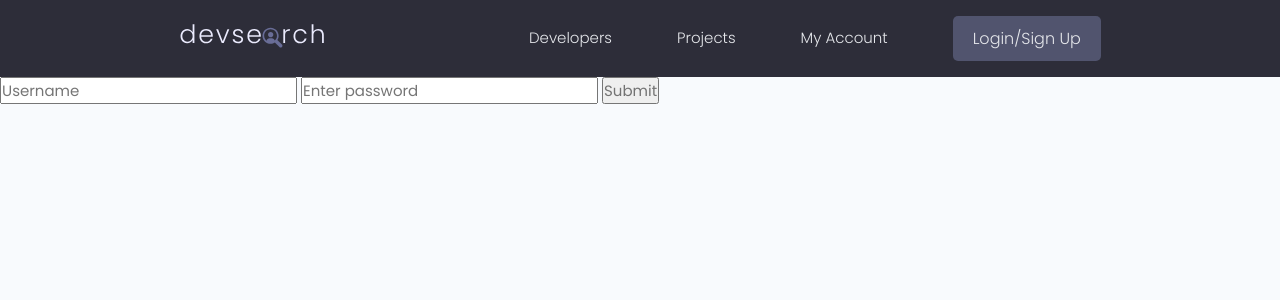
After one commit to sandeshghimire2020/Webdev_with_django, a Django app: page /login/ in a window 1280 px wide. The commit adds this page. Shown: the top 300 px of the page. Run offline with Django 4.2, Linux system fonts and the light colour scheme; some libraries are stand-ins or nearby versions.

Commit message:
User Login

```diff
--- a/WebApp1/base/views.py
+++ b/WebApp1/base/views.py
@@ -1,5 +1,6 @@
 from django.shortcuts import render, redirect
 from django.http import HttpResponse
+from django.contrib.auth.decorators import login_required
 from .models import Project
 from .forms import ProjectForm
 # Create your views here.
@@ -17,6 +18,7 @@ def project(request,pk):
     ProjectObj=Project.objects.get(id=pk)
     return render(request,'base/Project.html',{'cont':ProjectObj})
 
+@login_required(login_url="login")
 def createProject(request):
     form = ProjectForm()
     if request.method =='POST':
@@ -27,6 +29,7 @@ def createProject(request):
     Context={'form':form}
     return render(request,"base/project_form.html",Context )
 
+@login_required(login_url="login")
 def updateProject(request, pk):
     editProject = Project.objects.get(id=pk) #we are taking pk of the project where user clicked edit
     forms = ProjectForm(instance = editProject) #sending the instance that we got to the form
@@ -38,6 +41,7 @@ def updateProject(request, pk):
     Context={'form':forms}
     return render(request,"base/project_form.html",Context)
 
+@login_required(login_url="login")
 def deleteProject (request, pk):
     deleteProject = Project.objects.get(id=pk)
     if request.method == 'POST':
--- a/WebApp1/templates/main.html
+++ b/WebApp1/templates/main.html
@@ -23,6 +23,14 @@
 
     {% include 'navbar.html' %}
 
+    {% if messages %}
+   <ul class="messages">
+      {% for message in messages %}
+      <li{% if message.tags %} class="{{ message.tags }}"{% endif %}>{{ message }}</li>
+      {% endfor %}
+    </ul>
+{% endif %}
+
   {% block content %}
 
 
--- a/WebApp1/templates/navbar.html
+++ b/WebApp1/templates/navbar.html
@@ -17,10 +17,16 @@
         <ul class="header__menu">
           <li class="header__menuItem"><a href="{% url 'profiles' %}">Developers</a></li>
           <li class="header__menuItem"><a href="{% url 'home' %}">Projects</a></li>
-          <li class="header__menuItem"><a href="{% url 'create' %}">Add Project</a></li>
+
           <li class="header__menuItem"><a href="#">My Account</a></li>
 
-          <li class="header__menuItem"><a href="#" class="btn btn--sub">Login/Sign Up</a></li>
+          {% if request.user.is_authenticated %}
+          <li class="header__menuItem"><a href="{% url 'create' %}">Add Project</a></li>
+          <li class="header__menuItem"><a href="{% url 'logout' %}" class="btn btn--sub">Logout</a></li>
+
+          {% else %}
+          <li class="header__menuItem"><a href="{% url 'login' %}" class="btn btn--sub">Login/Sign Up</a></li>
+          {% endif %}
 
         </ul>
       </nav>
--- /dev/null
+++ b/WebApp1/users/templates/users/login_register.html
@@ -0,0 +1,13 @@
+{% extends 'main.html' %}
+
+{% block content %}
+
+<form action="{% url 'login' %}" method="POST">
+    {% csrf_token %}
+    <input type="text" name="username" placeholder="Username" />
+    <input type="password" name="password" placeholder="Enter password" />
+    <input type="submit" name="Login" />
+</form>
+
+
+{% endblock %}
--- a/WebApp1/users/urls.py
+++ b/WebApp1/users/urls.py
@@ -3,6 +3,10 @@ from . import views
 
 
 urlpatterns = [
+    path('login/', views.loginUser, name="login"),
+    path('logout/', views.logoutUser, name="logout"),
+
+
     path('',views.profiles, name="profiles"),
     path('profile/<str:pk>/',views.userProfile, name="userProfile"),
 
--- a/WebApp1/users/views.py
+++ b/WebApp1/users/views.py
@@ -1,5 +1,8 @@
-from django.shortcuts import render
+from django.shortcuts import render, redirect
 from .models import Profile, Skill
+from django.contrib import messages
+from django.contrib.auth import login, authenticate, logout
+from django.contrib.auth.models import User
 
 # Create your views here.
 def profiles(request):
@@ -14,3 +17,36 @@ def userProfile(request,pk):
     otherSkills=profileObject.skill_set.filter(description="")
     Context={'userProfile':profileObject,'topSkills':topSkills,'otherSkills':otherSkills}
     return render(request,'users/Dev.html',Context)
+
+
+
+def loginUser(request):
+    if request.user.is_authenticated:
+        return redirect('profiles')
+    if request.method == 'POST':
+        username = request.POST['username']
+        password = request.POST['password']
+
+        try:
+            user = User.objects.get(username=username) #quering the username out
+        except:
+            messages.error(request,"Username doesn't exist") #if username doesn't exist print this
+
+        #this will authenticate if password matches username
+        #returns either user instance or non
+        user=authenticate(request, username = username, password=password)
+
+        if user is not None:
+            # this function will create a session if the user exists
+            #after that it will add session key to our browser cookies
+            login(request, user)
+            return redirect('profiles')
+        else:
+            messages.error(request,"Username or password is incorrect")
+
+    return render(request, 'users/login_register.html')
+
+def logoutUser(request):
+    logout(request) #delete the session
+    messages.error(request,"User was logged out!")
+    return redirect('login')
```
Also changed, not shown: WebApp1/db.sqlite3.
